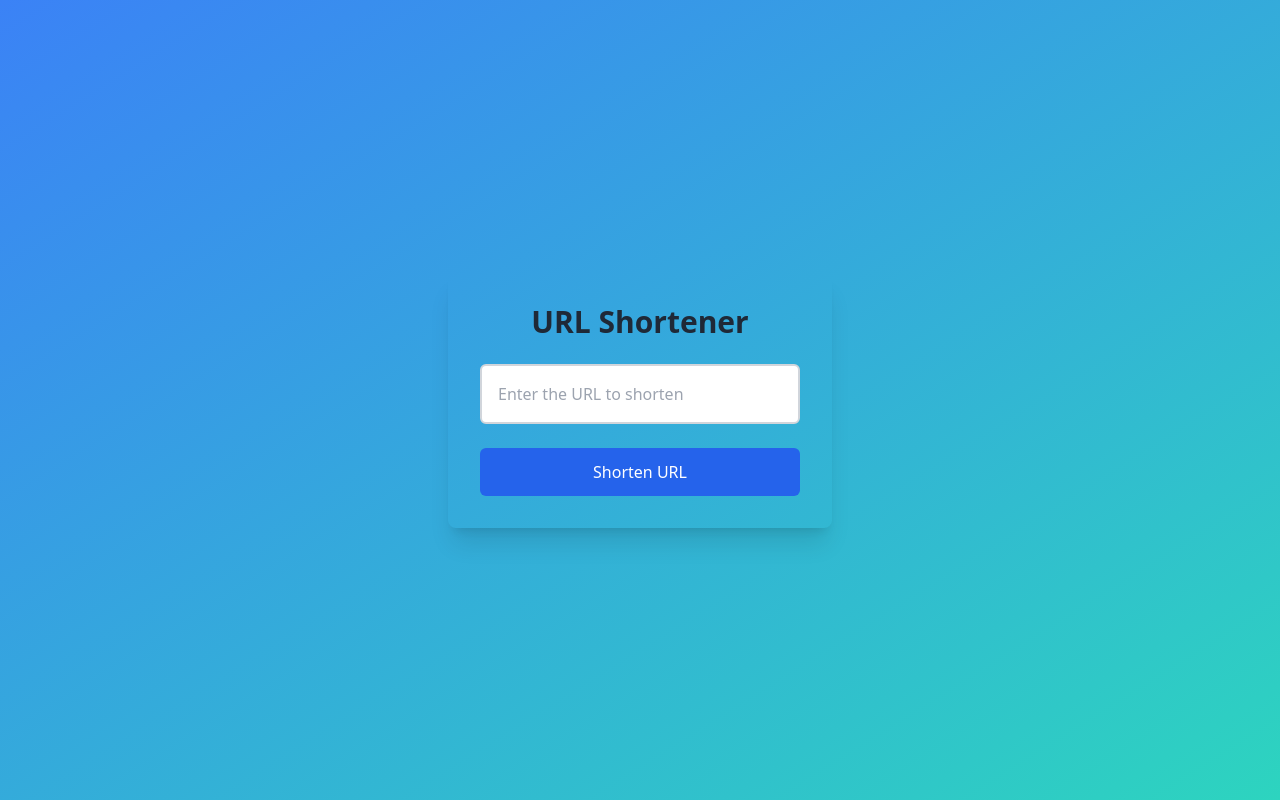
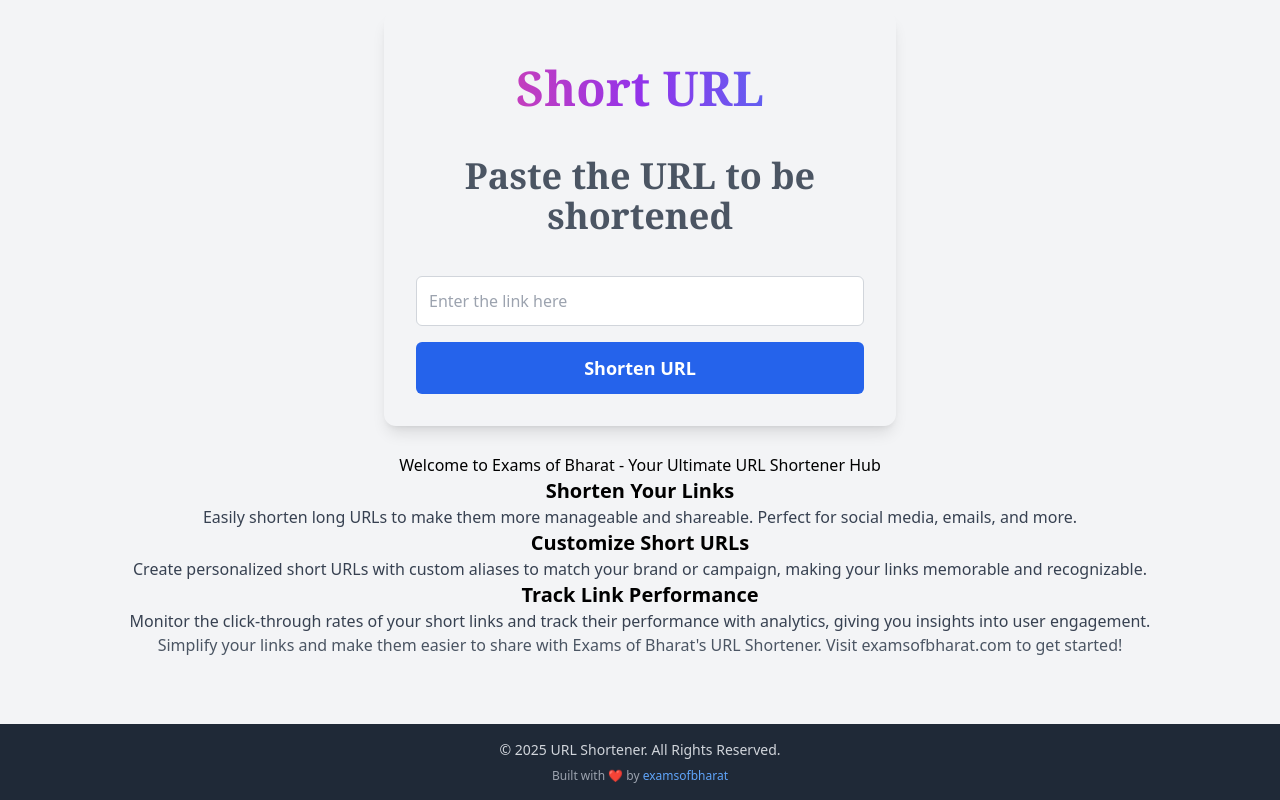
Before and after one commit to examsOfBharat/Shortner-Url, a Next.js app: page / in a window 1280 px wide. Built offline with nearby package versions, Linux system fonts and the light colour scheme.

Commit message:
urlsortern

```diff
--- /dev/null
+++ b/Components/Imgtoolsdescp.js
@@ -0,0 +1,62 @@
+import React from "react";
+
+const ShortUrlDesc = () => {
+  return (
+    <footer className="text-black py-12">
+      <div className="max-w-screen-xl mx-auto px-4">
+        <h2 className="text-3xl font-extrabold text-center text-blue-500 mb-8">
+          Welcome to Exams of Bharat - Your Ultimate URL Shortener Hub
+        </h2>
+
+        <div className="grid grid-cols-1 md:grid-cols-3 gap-8 text-center md:text-left">
+          <div>
+            <h3 className="text-xl font-semibold text-black mb-4">
+              Shorten Your Links
+            </h3>
+            <p className="text-gray-700">
+              Easily shorten long URLs to make them more manageable and
+              shareable. Perfect for social media, emails, and more.
+            </p>
+          </div>
+
+          <div>
+            <h3 className="text-xl font-semibold text-black mb-4">
+              Customize Short URLs
+            </h3>
+            <p className="text-gray-700">
+              Create personalized short URLs with custom aliases to match your
+              brand or campaign, making your links memorable and recognizable.
+            </p>
+          </div>
+
+          <div>
+            <h3 className="text-xl font-semibold text-black mb-4">
+              Track Link Performance
+            </h3>
+            <p className="text-gray-700">
+              Monitor the click-through rates of your short links and track
+              their performance with analytics, giving you insights into user
+              engagement.
+            </p>
+          </div>
+        </div>
+
+        <div className="mt-12 text-center">
+          <p className="text-gray-600">
+            Simplify your links and make them easier to share with Exams of
+            Bharat's URL Shortener. Visit{" "}
+            <a
+              href="https://examsofbharat.com"
+              className="text-blue-500 hover:text-blue-400"
+            >
+              examsofbharat.com
+            </a>{" "}
+            to get started!
+          </p>
+        </div>
+      </div>
+    </footer>
+  );
+};
+
+export default ShortUrlDesc;
--- a/package.json
+++ b/package.json
@@ -13,6 +13,7 @@
     "next": "15.1.6",
     "react": "^19.0.0",
     "react-dom": "^19.0.0",
+    "react-icons": "^5.4.0",
     "shortid": "^2.2.17"
   },
   "devDependencies": {
--- a/pages/[shortUrl].js
+++ b/pages/[shortUrl].js
@@ -1,22 +1,33 @@
 // src/app/[shortUrl]/page.js
-import { useEffect } from "react";
+import { useEffect, useState } from "react";
 import dbConnect from "../lib/dbConnect";
 import Url from "../models/Url";
+import "../src/app/globals.css";
 
-// Client-side redirection logic
 export default function Redirect({ originalUrl }) {
+  const [loading, setLoading] = useState(true); // Track loading state
+
   useEffect(() => {
     if (originalUrl) {
-      // Perform the redirection on the client side
-      window.location.href = originalUrl;
+      // Simulate a small delay to show the loading spinner before redirecting
+      setTimeout(() => {
+        window.location.href = originalUrl;
+      }, 1000); // Delay of 1 second before redirect
     }
   }, [originalUrl]);
 
-  // Show a loading message while redirecting
-  return <p>Redirecting... Please wait.</p>;
+  return (
+    <div className="flex flex-col justify-center items-center min-h-screen bg-gradient-to-br from-blue-500 to-teal-400 p-4">
+      <div className="flex flex-col items-center text-white text-center space-y-4">
+        <div className="w-16 h-16 border-4 border-t-4 border-white rounded-full animate-spin"></div>{" "}
+        {/* Spinner */}
+        <p className="text-xl font-semibold">Redirecting...</p>
+        <p className="text-lg">Please wait while we take you there.</p>
+      </div>
+    </div>
+  );
 }
 
-// Fetch the original URL from the database on the server side
 export async function getServerSideProps(context) {
   try {
     // Connect to the database
--- a/pages/api/shorten.js
+++ b/pages/api/shorten.js
@@ -13,6 +13,15 @@
     }
 
     try {
+      // Check if the original URL already exists in the database
+      let existingUrl = await Url.findOne({ originalUrl });
+
+      if (existingUrl) {
+        // If the URL exists, return the existing short URL
+        return res.status(200).json({ shortUrl: existingUrl.shortUrl });
+      }
+
+      // If the URL doesn't exist, generate a new short URL and save it
       const shortUrl = shortid.generate();
       const newUrl = await Url.create({ originalUrl, shortUrl });
 
@@ -20,5 +29,7 @@
     } catch (error) {
       res.status(500).json({ error: "Failed to shorten URL" });
     }
+  } else {
+    res.status(405).json({ error: "Method Not Allowed" });
   }
 }
--- a/pages/index.js
+++ b/pages/index.js
@@ -1,61 +1,189 @@
 import { useState } from "react";
 import "../src/app/globals.css";
+import Imgtoolsdescp from "../Components/Imgtoolsdescp";
+// import { FaRegCopy } from "react-icons/fa6";
+import { MdFileCopy } from "react-icons/md";
+
 export default function Home() {
   const [originalUrl, setOriginalUrl] = useState("");
   const [shortUrl, setShortUrl] = useState("");
+  const [loading, setLoading] = useState(false);
+  const [error, setError] = useState("");
+  const [copying, setCopying] = useState(false); // Track if URL is being copied
+  const [copied, setCopied] = useState(false); // Track if URL is copied
+
+  const urlPattern =
+    /^(https?:\/\/)?([a-zA-Z0-9-]+(\.[a-zA-Z0-9-]+)+)(\/[^\s]*)?$/;
 
   const handleSubmit = async (e) => {
     e.preventDefault();
+    setError(""); // Reset the error state
+
+    // Check if the URL pattern is valid
+    if (!urlPattern.test(originalUrl)) {
+      setError("Please enter a valid URL.");
+      return;
+    }
+
+    setLoading(true);
+
+    try {
+      // Send the POST request to the API to shorten the URL
       const res = await fetch("/api/shorten", {
         method: "POST",
         headers: { "Content-Type": "application/json" },
-      body: JSON.stringify({ originalUrl }),
+        body: JSON.stringify({ originalUrl }), // Send the original URL to the server
       });
 
       const data = await res.json();
+
+      if (res.ok) {
+        // If a short URL is returned, update the state with it
         if (data.shortUrl) {
           setShortUrl(`${window.location.origin}/${data.shortUrl}`);
+        }
+      } else {
+        // If an error occurs (e.g., URL is not valid or a server error)
+        setError(data.error || "Error generating short URL. Please try again.");
+      }
+    } catch (err) {
+      // Handle network errors or other failures
+      setError("Failed to connect to the server. Please try again later.");
+    } finally {
+      setLoading(false); // Reset the loading state after the request is completed
+    }
+  };
+
+  // Function to copy the URL to clipboard
+  const handleCopy = () => {
+    if (navigator.clipboard) {
+      // Use Clipboard API if available
+      navigator.clipboard
+        .writeText(shortUrl)
+        .then(() => {
+          setCopied(true); // Set copied state to true
+          setTimeout(() => setCopied(false), 2000); // Reset copied state after 2 seconds
+        })
+        .catch(() => {
+          alert("Failed to copy the URL.");
+        });
+    } else {
+      // Fallback to using document.execCommand for older browsers
+      const textArea = document.createElement("textarea");
+      textArea.value = shortUrl;
+      document.body.appendChild(textArea);
+      textArea.select();
+      const successful = document.execCommand("copy");
+      document.body.removeChild(textArea);
+
+      if (successful) {
+        setCopied(true); // Set copied state to true
+        setTimeout(() => setCopied(false), 2000); // Reset copied state after 2 seconds
+      } else {
+        alert("Failed to copy the URL. Clipboard may not be supported.");
+      }
     }
   };
 
   return (
-    <div className="min-h-screen bg-gradient-to-br from-blue-500 to-teal-400 flex justify-center items-center py-8">
-      <div className=" rounded-lg shadow-xl p-8 w-full sm:w-96">
-        <h1 className="text-3xl font-semibold text-center text-gray-800 mb-6">
-          URL Shortener
+    <div className="min-h-screen bg-gray-100 flex flex-col items-center justify-between">
+      <div className="p-8 rounded-xl shadow-lg w-full max-w-lg mt-3">
+        <h1
+          className="text-5xl bg-gray-500 p-5 font-serif rounded-2xl bg-opacity-40 font-bold text-center mb-6
+  text-transparent bg-clip-text bg-gradient-to-r from-pink-500 via-purple-600 to-blue-500"
+        >
+          Short URL
         </h1>
 
-        <form onSubmit={handleSubmit} className="space-y-6">
+        <p className="text-center text-4xl font-serif font-semibold text-gray-600 mb-10">
+          Paste the URL to be shortened
+        </p>
+        <form onSubmit={handleSubmit} className="space-y-4">
+          <div className="relative">
             <input
               type="text"
               value={originalUrl}
               onChange={(e) => setOriginalUrl(e.target.value)}
-            placeholder="Enter the URL to shorten"
-            className="w-full p-4 border-2 border-gray-300 rounded-md focus:ring-2 focus:ring-blue-500 outline-none transition duration-200"
+              placeholder="Enter the link here"
+              className="w-full p-3 border border-gray-300 rounded-md focus:ring-2 focus:ring-blue-500 outline-none"
             />
-
+            {error && (
+              <p className="text-red-500 text-sm absolute -bottom-5 left-0">
+                {error}
+              </p>
+            )}
+          </div>
           <button
             type="submit"
-            className="w-full py-3 bg-blue-600 text-white rounded-md hover:bg-blue-700 focus:outline-none transition duration-200"
+            className={`w-full py-3 rounded-md ${
+              loading
+                ? "bg-blue-400 cursor-not-allowed"
+                : "bg-blue-600 hover:bg-blue-700"
+            } text-white text-lg font-semibold`}
+            disabled={loading}
           >
-            Shorten URL
+            {loading ? (
+              <div className="flex justify-center items-center">
+                <div className="w-5 h-5 border-4 border-white border-t-blue-600 rounded-full animate-spin mr-2"></div>
+                Shortening...
+              </div>
+            ) : (
+              "Shorten URL"
+            )}
           </button>
         </form>
 
         {shortUrl && (
-          <div className="mt-6 text-center">
-            <p className="text-lg text-gray-700 mb-2">Your Shortened URL:</p>
+          <div className="mt-6 bg-gray-200 relative overflow-hidden  p-4 rounded-md text-center">
+            <p className="text-gray-700 mb-2">Your Shortened URL:</p>
+            {copied ? (
+              <span className="ml-2 text-green-500 text-lg font-medium">
+                Copied!
+              </span>
+            ) : (
+              <button
+                onClick={handleCopy}
+                className="absolute right-0 top-0 p-2 text-2xl rounded-md"
+              >
+                <MdFileCopy />
+              </button>
+            )}
+
+            <div className="flex justify-center items-center space-x-4">
               <a
                 href={shortUrl}
-              className="text-blue-600 hover:text-blue-800 text-xl font-semibold"
+                className="text-blue-600 hover:underline text-lg font-medium"
                 target="_blank"
                 rel="noopener noreferrer"
               >
                 {shortUrl}
               </a>
             </div>
+            {/* Optional: Show message while copying */}
+            {copying && <p className="text-green-500 mt-2">Copied!</p>}
+          </div>
         )}
       </div>
+
+      {/* Imgtoolsdescp Section */}
+      <Imgtoolsdescp />
+
+      {/* Footer Section */}
+      <footer className="bg-gray-800 w-full text-center py-4 mt-10">
+        <p className="text-gray-300 text-sm">
+          © {new Date().getFullYear()} URL Shortener. All Rights Reserved.
+        </p>
+        <p className="text-gray-400 text-xs mt-2">
+          Built with ❤️ by{" "}
+          <a
+            className="text-blue-400"
+            href="https://www.examsofbharat.com/"
+            target="_blank"
+          >
+            examsofbharat
+          </a>
+        </p>
+      </footer>
     </div>
   );
 }
```
Also changed, not shown: 1 other file (tests, documents, lock files or other folders). Lines whose indentation alone changed are shown as unchanged.
